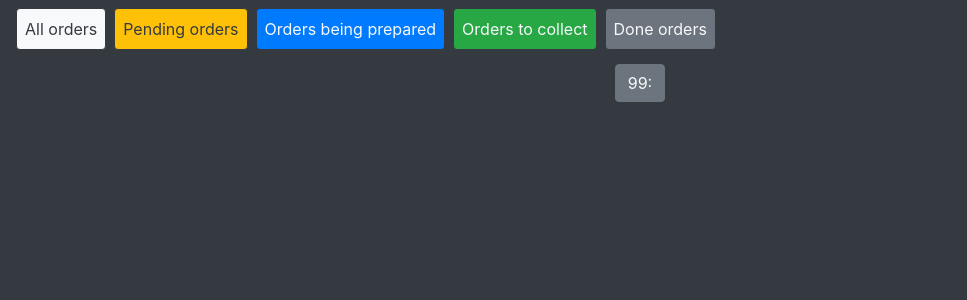
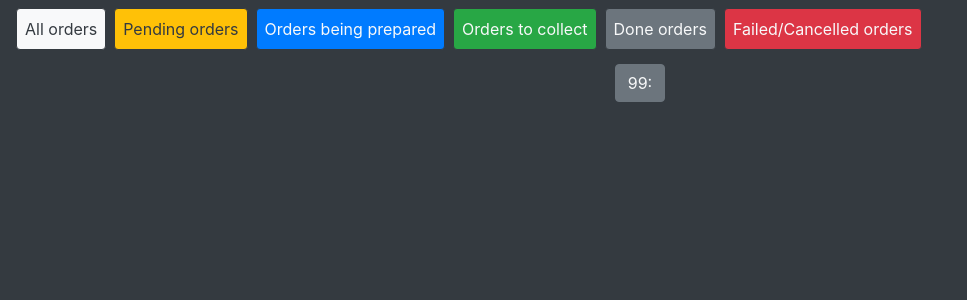
Before and after one commit to Tasari/Shop_ordering_system, a Django app: page /ordersys/ in a window 1280 px wide. Shown: the top 300 px of the page, without its empty margins (0-967 px from the left). Run offline with Django 3.2, Linux system fonts and the light colour scheme; data comes from the database, SQL or seed files in the repository; data that the repository does not hold is empty; some libraries are stand-ins or nearby versions.

Commit message:
Added sites for failed orders and views for it

```diff
--- a/ordersys/templates/ordersys/base.html
+++ b/ordersys/templates/ordersys/base.html
@@ -24,6 +24,9 @@
             <li class="nav-item">
               <a class="nav-link bg-secondary rounded mr-2 border border-dark text-light" href="{% url 'ordersys:done'%}">Done orders</a>
             </li>
+            <li class="nav-item">
+              <a class="nav-link bg-danger rounded mr-2 border border-dark text-light" href="{% url 'ordersys:failed'%}">Failed/Cancelled orders</a>
+            </li>
         </div>
       </nav>
     <body class="bg-dark d-flex pt-5 mt-2 justify-content-center">
--- a/ordersys/urls.py
+++ b/ordersys/urls.py
@@ -13,5 +13,6 @@ urlpatterns = [
     path('prepare/', views.PrepareOrdersView.as_view(), name='prepare'),
     path('collect/', views.CollectOrdersView.as_view(), name='collect'),
     path('done/', views.DoneOrdersView.as_view(), name='done'),
+    path('failed/', views.FailedOrdersView.as_view(), name='failed'),
     path('customers/', views.CustomersOrdersView.as_view(), name='customers'),
 ]
--- a/ordersys/views.py
+++ b/ordersys/views.py
@@ -31,6 +31,10 @@ class DoneOrdersView(OrdersView):
     def get_queryset(self):
         return Order.objects.filter(status='Done').all()
 
+class FailedOrdersView(OrdersView):
+    def get_queryset(self):
+        return Order.objects.filter(status='Error').all()
+
 class CustomersOrdersView(OrdersView):
     template_name = 'ordersys/customers.html'
 
```
